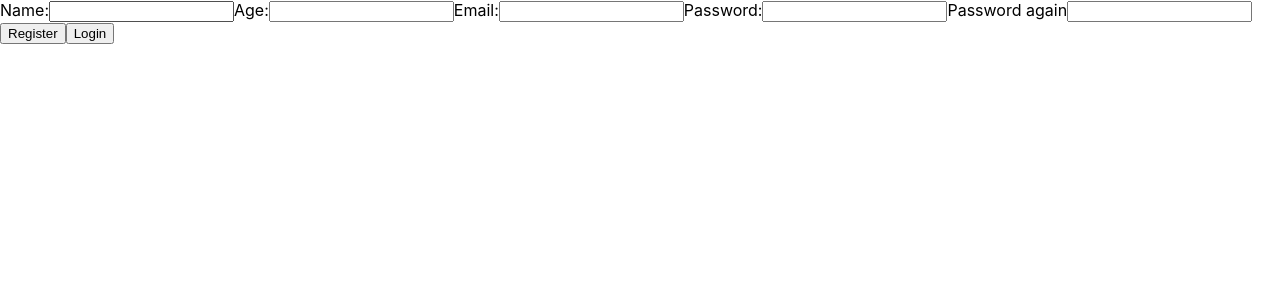
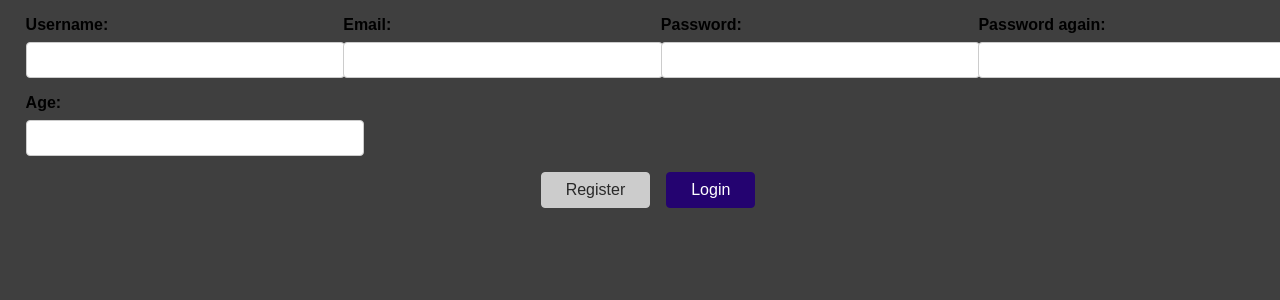
Before and after one commit to Ivosjatek/Source, a React (Create React App) app in the folder ivos_jatek/: page /register in a window 1280 px wide. Shown: the top 300 px of the page. Built offline with nearby package versions, Linux system fonts and the light colour scheme.

Commit message:
login, register page

```diff
--- /dev/null
+++ b/ivos_jatek/src/hooks/use-input.js
@@ -0,0 +1,49 @@
+import {  useReducer } from "react";
+
+const initialInputState = { value: "", isTouched: false };
+
+const inputStateReducer = (state, action) => {
+  if (action.type === "INPUT") {
+    return { value: action.value, isTouched: state.isTouched };
+  }
+  if (action.type === "BLUR") {
+    return { value: state.value, isTouched: true };
+  }
+  if (action.type === "RESET") {
+    return { value: "", isTouched: false };
+  }
+  return initialInputState;
+};
+
+const useInput = (validateValue) => {
+  const [inputState, dispatch] = useReducer(
+    inputStateReducer,
+    initialInputState
+  );
+
+  const valueIsValid = validateValue(inputState.value);
+  const hasError = !valueIsValid && inputState.isTouched;
+
+  const valueChangeHandler = (event) => {
+    dispatch({ type: "INPUT", value: event.target.value });
+  };
+
+  const inputBlurHandler = (event) => {
+    dispatch({ type: "BLUR" });
+  };
+
+  const reset = () => {
+    dispatch({ type: "RESET" });
+  };
+
+  return {
+    value: inputState.value,
+    isValid: valueIsValid,
+    hasError,
+    valueChangeHandler,
+    inputBlurHandler,
+    reset,
+  };
+};
+
+export default useInput;
--- a/ivos_jatek/src/index.css
+++ b/ivos_jatek/src/index.css
@@ -1,13 +1,102 @@
+html {
+  font-family: "Noto Sans JP", sans-serif;
+}
+
 body {
   margin: 0;
-  font-family: -apple-system, BlinkMacSystemFont, 'Segoe UI', 'Roboto', 'Oxygen',
-    'Ubuntu', 'Cantarell', 'Fira Sans', 'Droid Sans', 'Helvetica Neue',
-    sans-serif;
-  -webkit-font-smoothing: antialiased;
-  -moz-osx-font-smoothing: grayscale;
+  background-color: #3f3f3f;
 }
 
 code {
-  font-family: source-code-pro, Menlo, Monaco, Consolas, 'Courier New',
+  font-family: source-code-pro, Menlo, Monaco, Consolas, "Courier New",
     monospace;
 }
+
+.form-control {
+  margin-bottom: 1rem;
+}
+
+.form-control input,
+.form-control label {
+  display: block;
+}
+
+.form-control label {
+  font-weight: bold;
+  margin-bottom: 0.5rem;
+}
+
+.form-control input,
+.form-control select {
+  font: inherit;
+  padding: 0.5rem;
+  border-radius: 4px;
+  border: 1px solid #ccc;
+  width: 20rem;
+  max-width: 100%;
+}
+
+.form-control input:focus {
+  outline: none;
+  border-color: #240370;
+  background-color: #e0d4fd;
+}
+
+.control-group {
+  display: flex;
+  column-gap: 1rem;
+  flex-wrap: wrap;
+  margin-top: 1rem;
+  margin-left: 2%;
+}
+
+.control-group .form-control {
+  min-width: 15rem;
+  flex: 1;
+}
+
+button {
+  font: inherit;
+  background-color: #240370;
+  color: white;
+  border: 1px solid #240370;
+  padding: 0.5rem 1.5rem;
+  border-radius: 4px;
+  cursor: pointer;
+}
+
+button:hover,
+button:active {
+  background-color: #33059e;
+  border-color: #33059e;
+}
+button:disabled,
+button:disabled:hover,
+button:disabled.active {
+  background-color: #ccc;
+  color: #292929;
+  border-color: #ccc;
+  cursor: not-allowed;
+}
+
+.form-actions {
+  text-align: center;
+}
+
+.form-actions button {
+  margin-left: 1rem;
+}
+
+.invalid input {
+  border: 1px solid #b40e0e;
+  background-color: #fddddd;
+}
+
+.invalid input:focus {
+  border-color: #ff8800;
+  background-color: #fbe8d2;
+}
+
+.error-text {
+  color: #b40e0e;
+}
--- a/ivos_jatek/src/pages/Login.js
+++ b/ivos_jatek/src/pages/Login.js
@@ -1,40 +1,102 @@
-import { useRef, useState } from "react";
+import useInput from "../hooks/use-input";
 import { useHistory } from "react-router-dom";
 
-const Login = () => {
-  const [isLogin, setIsLogin] = useState(false);
-  const emailInputRef = useRef();
-  const passwordInputRef = useRef();
+const isNotEmpty = (value) => value.trim() !== "";
+const isEmail = (value) => value.includes("@");
+
+const Register = () => {
+  const {
+    value: emailValue,
+    isValid: emailIsValid,
+    hasError: emailHasError,
+    valueChangeHandler: emailChangeHandler,
+    inputBlurHandler: emailBlurHandler,
+    reset: resetEmail,
+  } = useInput(isEmail);
+
+  const {
+    value: passwordValue,
+    isValid: passwordIsValid,
+    hasError: passwordHasError,
+    valueChangeHandler: passwordChangeHandler,
+    inputBlurHandler: passwordBlurHandler,
+    reset: resetPassword,
+  } = useInput(isNotEmpty);
   const history = useHistory();
 
   const registerHandler = () => {
     history.push("/register");
   };
 
-  const submitHandler = () => {
-    //fetch data to exist user and login
+  let formIsValid = false;
+
+  if (emailIsValid && passwordIsValid) {
+    formIsValid = true;
+  }
+
+  const submitHandler = (event) => {
+    event.preventDefault();
+
+    if (!formIsValid) {
+      return;
+    }
+
+    console.log("SUBMITED!");
+    console.log(emailValue, passwordValue);
+
+    //database fetch, get
+    //database get level,username to localstorage
+
+    //próba
+    localStorage.setItem("email", emailValue);
+
+    resetEmail();
+    resetPassword();
+
+    history.push("/menu");
   };
 
-  const loginHandler = () => {
-    //control, validate
-
-    setIsLogin(true);
-  };
+  const emailClasses = emailHasError ? "form-control invalid" : "form-control";
+  const passwordClasses = passwordHasError
+    ? "form-control invalid"
+    : "form-control";
 
   return (
     <form onSubmit={submitHandler}>
-      <label>Email:</label>
-      <input ref={emailInputRef} id="email" type="email" />
-      <label>Password:</label>
-      <input ref={passwordInputRef} id="password" type="password" />
-      <button type="button" onClick={loginHandler}>
-        Login
-      </button>
-      <button type="button" onClick={registerHandler}>
-        Register
-      </button>
+      <div className="control-group">
+        <div className={emailClasses}>
+          <label htmlFor="email">Email:</label>
+          <input
+            type="email"
+            id="email"
+            value={emailValue}
+            onChange={emailChangeHandler}
+            onBlur={emailBlurHandler}
+          />
+          {emailHasError && <p className="error-text">Enter a correct email</p>}
+        </div>
+
+        <div className={passwordClasses}>
+          <label htmlFor="password">Password:</label>
+          <input
+            type="password"
+            id="password"
+            value={passwordValue}
+            onChange={passwordChangeHandler}
+            onBlur={passwordBlurHandler}
+          />
+          {passwordHasError && (
+            <p className="error-text">Enter a correct password</p>
+          )}
+        </div>
+      </div>
+      <div className="form-actions">
+        <button disabled={!formIsValid}>Login</button>
+
+        <button onClick={registerHandler}>Register</button>
+      </div>
     </form>
   );
 };
 
-export default Login;
+export default Register;
--- a/ivos_jatek/src/pages/Menu.js
+++ b/ivos_jatek/src/pages/Menu.js
@@ -5,6 +5,8 @@ import LevelBar from "../components/UI/LevelBar/LevelBar";
 import classes from "./Menu.module.css";
 
 const Menu = (props) => {
+  const characterName = localStorage.getItem("email");
+
   return (
     <div className={classes.menu}>
       <MenuNav />
@@ -12,7 +14,7 @@ const Menu = (props) => {
         <Character />
       </div>
       <div className={classes.levelbar}>
-        <p>Character name: </p>
+        <p>Character name: {characterName}</p>
         <p>Character level: </p>
         <LevelBar />
       </div>
--- a/ivos_jatek/src/pages/Register.js
+++ b/ivos_jatek/src/pages/Register.js
@@ -1,14 +1,67 @@
-import { useRef, useState } from "react";
 import { useHistory } from "react-router-dom";
+import useInput from "../hooks/use-input";
 
-const Register = () => {
-  const [isRegistered, setIsRegistered] = useState(false);
-  const nameInputRef = useRef();
-  const ageInputRef = useRef();
-  const emailInputRef = useRef();
-  const passwordInputRef = useRef();
-  const passwordAgainInputRef = useRef();
+const isNotEmpty = (value) => value.trim() !== "";
+const isEmail = (value) => value.includes("@");
+
+const Login = (props) => {
   const history = useHistory();
+  const {
+    value: usernameValue,
+    isValid: usernameIsValid,
+    hasError: usernameHasError,
+    valueChangeHandler: usernameChangeHandler,
+    inputBlurHandler: usernameBlurHandler,
+    reset: resetUsername,
+  } = useInput(isNotEmpty);
+
+  const {
+    value: emailValue,
+    isValid: emailIsValid,
+    hasError: emailHasError,
+    valueChangeHandler: emailChangeHandler,
+    inputBlurHandler: emailBlurHandler,
+    reset: resetEmail,
+  } = useInput(isEmail);
+
+  const {
+    value: passwordValue,
+    isValid: passwordIsValid,
+    hasError: passwordHasError,
+    valueChangeHandler: passwordChangeHandler,
+    inputBlurHandler: passwordBlurHandler,
+    reset: resetPassword,
+  } = useInput(isNotEmpty);
+
+  const {
+    value: passwordAgainValue,
+    isValid: passwordAgainIsValid,
+    hasError: passwordAgainHasError,
+    valueChangeHandler: passwordAgainChangeHandler,
+    inputBlurHandler: passwordAgainBlurHandler,
+    reset: resetPasswordAgain,
+  } = useInput(isNotEmpty);
+
+  const {
+    value: ageValue,
+    isValid: ageIsValid,
+    hasError: ageHasError,
+    valueChangeHandler: ageChangeHandler,
+    inputBlurHandler: ageBlurHandler,
+    reset: resetAge,
+  } = useInput(isNotEmpty);
+
+  let formIsValid = false;
+
+  if (
+    usernameIsValid &&
+    emailIsValid &&
+    passwordIsValid &&
+    passwordAgainIsValid &&
+    ageIsValid
+  ) {
+    formIsValid = true;
+  }
 
   const loginHandler = () => {
     history.push("/login");
@@ -17,43 +70,119 @@ const Register = () => {
   const submitHandler = (event) => {
     event.preventDefault();
 
-    const enteredName = nameInputRef.current.value;
-    const enteredAge = ageInputRef.current.value;
-    const enteredEmail = emailInputRef.current.value;
-    const enteredPassword = passwordInputRef.current.value;
-    const enteredPasswordAgain = passwordAgainInputRef.current.value;
+    if (!formIsValid) {
+      return;
+    }
 
-    if (isRegistered === true) {
-      //fetch date if all is correct
-    }
+    console.log("SUBMITED!");
+    console.log(
+      usernameValue,
+      emailValue,
+      passwordValue,
+      passwordAgainValue,
+      ageValue
+    );
+
+    //database fetch, post
+
+    resetUsername();
+    resetEmail();
+    resetPassword();
+    resetPasswordAgain();
+    resetAge();
+
+    history.push("/login");
   };
 
-  const registerHandler = () => {
-    //control, validate
-
-    setIsRegistered(true);
-  };
+  const usernameClasses = usernameHasError
+    ? "form-control invalid"
+    : "form-control";
+  const emailClasses = emailHasError ? "form-control invalid" : "form-control";
+  const passwordClasses = passwordHasError
+    ? "form-control invalid"
+    : "form-control";
+  const passwordAgainClasses = passwordAgainHasError
+    ? "form-control invalid"
+    : "form-control";
+  const ageClasses = ageHasError ? "form-control invalid" : "form-control";
 
   return (
     <form onSubmit={submitHandler}>
-      <label htmlFor="name">Name:</label>
-      <input ref={nameInputRef} id="name" type="text" />
-      <label htmlFor="age">Age:</label>
-      <input ref={ageInputRef} id="age" type="number" />
-      <label htmlFor="email">Email:</label>
-      <input ref={emailInputRef} id="email" type="email" />
-      <label htmlFor="password">Password:</label>
-      <input ref={passwordInputRef} id="password" type="password" />
-      <label htmlFor="password_again">Password again</label>
-      <input ref={passwordAgainInputRef} id="password_again" type="password" />
-      <button type="button" onClick={registerHandler}>
-        Register
-      </button>
-      <button type="button" onClick={loginHandler}>
-        Login
-      </button>
+      <div className="control-group">
+        <div className={usernameClasses}>
+          <label htmlFor="username">Username:</label>
+          <input
+            type="text"
+            id="username"
+            value={usernameValue}
+            onChange={usernameChangeHandler}
+            onBlur={usernameBlurHandler}
+          />
+          {usernameHasError && (
+            <p className="error-text">Please enter your username</p>
+          )}
+        </div>
+
+        <div className={emailClasses}>
+          <label htmlFor="email">Email:</label>
+          <input
+            type="email"
+            id="email"
+            value={emailValue}
+            onChange={emailChangeHandler}
+            onBlur={emailBlurHandler}
+          />
+          {emailHasError && <p className="error-text">Enter a correct email</p>}
+        </div>
+
+        <div className={passwordClasses}>
+          <label htmlFor="password">Password:</label>
+          <input
+            type="password"
+            id="password"
+            value={passwordValue}
+            onChange={passwordChangeHandler}
+            onBlur={passwordBlurHandler}
+          />
+          {passwordHasError && (
+            <p className="error-text">Enter a correct password</p>
+          )}
+        </div>
+
+        <div className={passwordAgainClasses}>
+          <label htmlFor="password_again">Password again:</label>
+          <input
+            type="password"
+            id="password_again"
+            value={passwordAgainValue}
+            onChange={passwordAgainChangeHandler}
+            onBlur={passwordAgainBlurHandler}
+          />
+          {passwordAgainHasError && (
+            <p className="error-text">Enter a same password</p>
+          )}
+        </div>
+
+        <div className={ageClasses}>
+          <label htmlFor="age">Age:</label>
+          <input
+            type="number"
+            id="age"
+            value={ageValue}
+            onChange={ageChangeHandler}
+            onBlur={ageBlurHandler}
+          />
+          {ageHasError && <p className="error-text">Enter a correct age</p>}
+        </div>
+      </div>
+
+      <div className="form-actions">
+        <button disabled={!formIsValid}>Register</button>
+
+        <button onClick={loginHandler}>Login</button>
+      </div>
     </form>
   );
 };
 
-export default Register;
+export default Login;
```
Also changed, not shown: ivos_jatek/src/pages/Home.js (+7 -7 lines).
